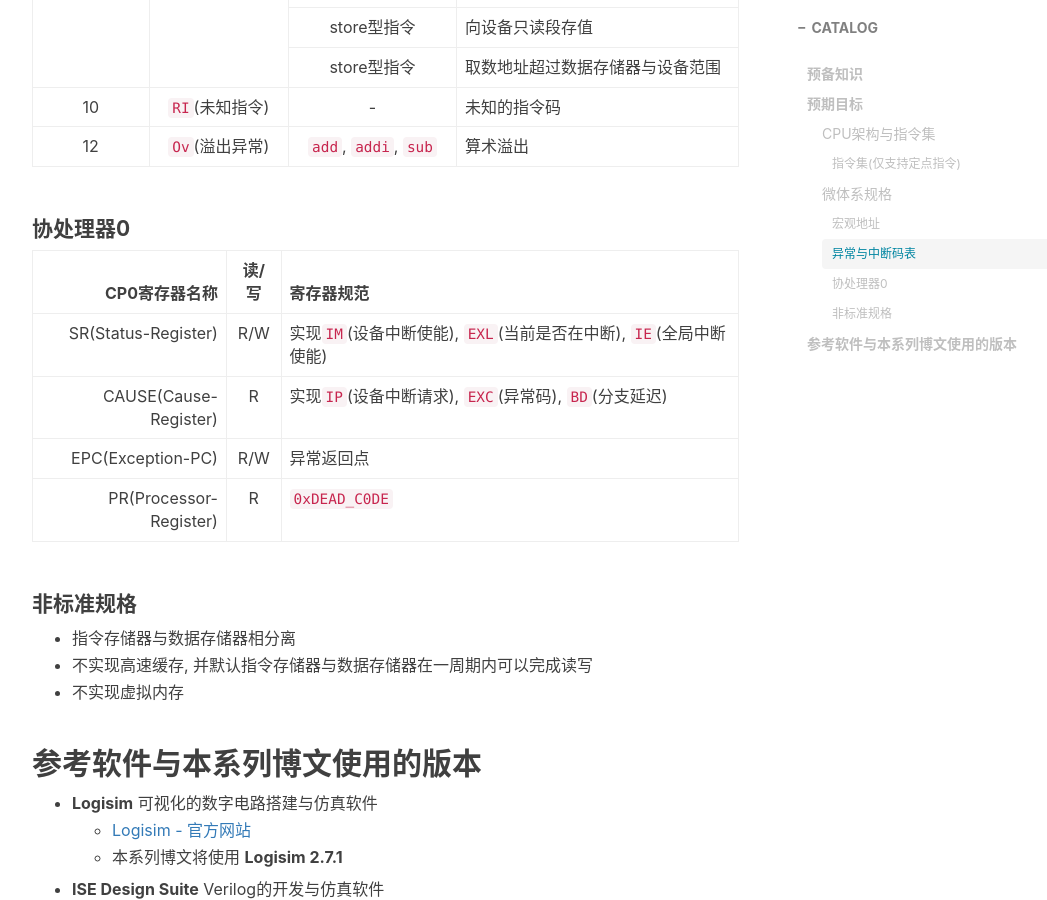
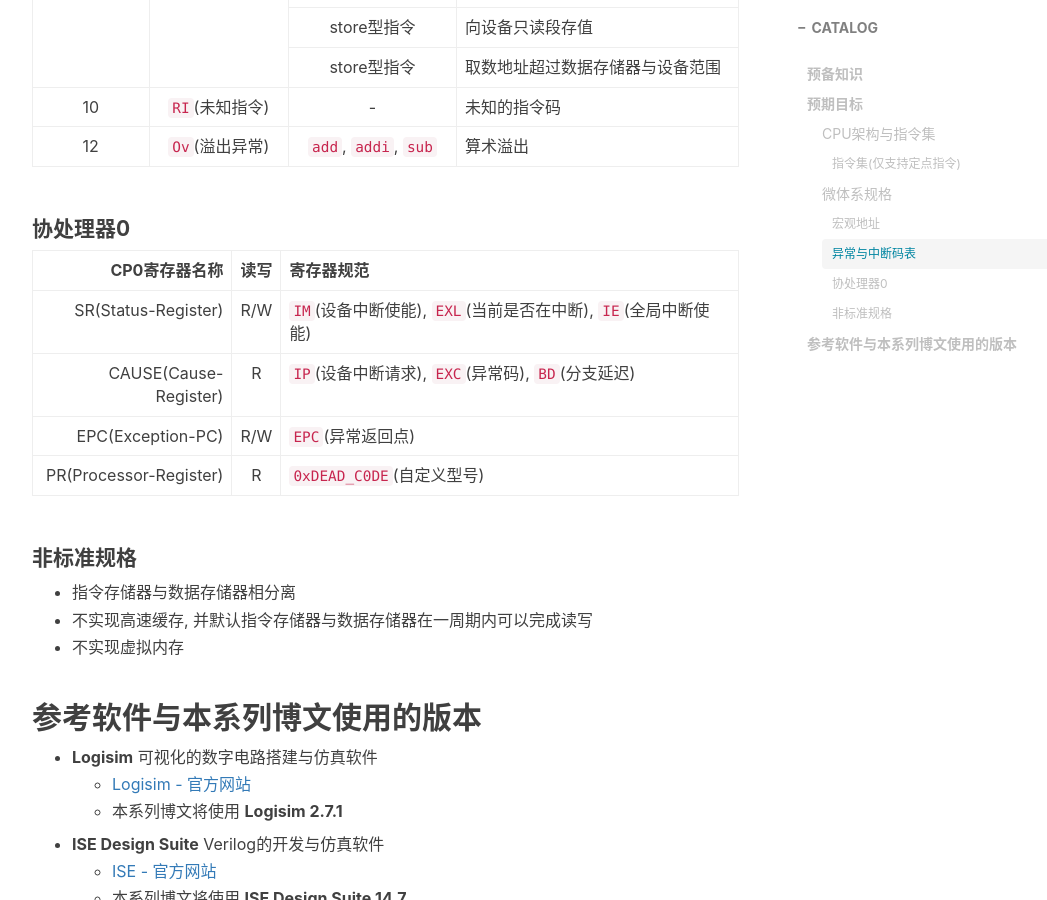
Before and after one commit to Coekjan/coekjan.github.io, a Jekyll site: the page built from _posts/Computer-Architecture/2021-01-13-Introduction.md, in a window 1280 px wide and 900 px high, scrolled down 4148 px. Shown: the whole window, without its empty margins (233-1280 px from the left). Built offline with Jekyll 4.4.1, drawn with Linux system fonts in a browser that asks for light colours; nearby versions of some CDN libraries; comment, search, counter and statistics services are not loaded.

Commit message:
Update 2021-01-13-Introduction.md

```diff
--- a/_posts/Computer-Architecture/2021-01-13-Introduction.md
+++ b/_posts/Computer-Architecture/2021-01-13-Introduction.md
@@ -179,12 +179,12 @@ tags:
 
 #### 协处理器0
 
-CP0寄存器名称 | 读/写 | 寄存器规范
+CP0寄存器名称 | 读写 | 寄存器规范
 --: | :-: | :--
-SR(Status-Register) | R/W | 实现`IM`(设备中断使能), `EXL`(当前是否在中断), `IE`(全局中断使能)
-CAUSE(Cause-Register) | R | 实现`IP`(设备中断请求), `EXC`(异常码), `BD`(分支延迟)
-EPC(Exception-PC) | R/W | 异常返回点
-PR(Processor-Register) | R | `0xDEAD_C0DE`
+SR(Status-Register) | R/W | `IM`(设备中断使能), `EXL`(当前是否在中断), `IE`(全局中断使能)
+CAUSE(Cause-Register) | R | `IP`(设备中断请求), `EXC`(异常码), `BD`(分支延迟)
+EPC(Exception-PC) | R/W | `EPC`(异常返回点)
+PR(Processor-Register) | R | `0xDEAD_C0DE`(自定义型号)
 
 #### 非标准规格
 
```
